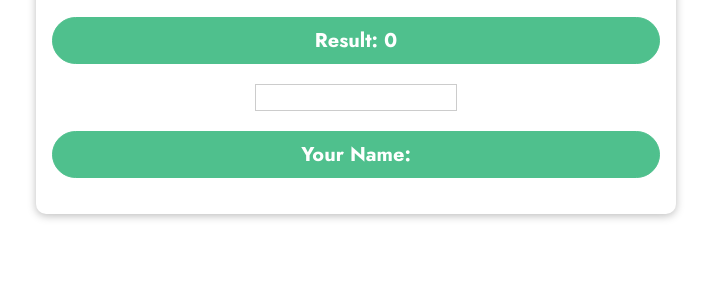
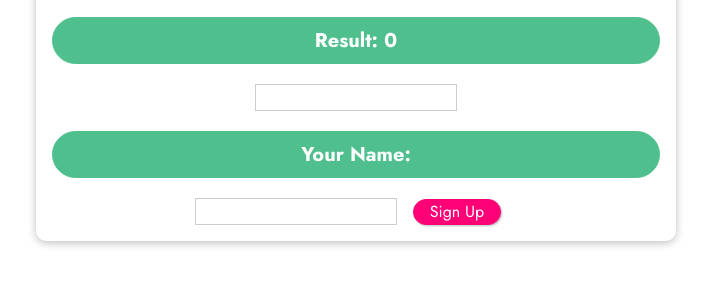
Before and after one commit to jerome-shiftleft/vue-basics, a plain HTML site: page index.html in a window 1280 px wide. Shown: the part 328-614 px from the top of the page, without its empty margins (284-995 px from the left). Drawn offline with nearby package versions, Linux system fonts and the light colour scheme.

Commit message:
progress

```diff
--- a/app.js
+++ b/app.js
@@ -9,6 +9,10 @@ const app = Vue.createApp({
     setName(event, lastname) {
       this.name = event.target.value + lastname;
     },
+    submitForm() {
+      //event.preventDefault();
+      console.log('submitting form');
+    },
     add(num = 1) {
       this.counter = this.counter + num;
     },
--- a/index.html
+++ b/index.html
@@ -19,10 +19,14 @@
     <section id="events">
       <h2>Events in Action</h2>
       <button v-on:click="add(2)">Add 2</button>
-      <button v-on:click="reduce(3)">Reduce 3</button>
+      <button v-on:click.right="reduce(3)" oncontextmenu="return false;">Reduce 3</button>
       <p>Result: {{ counter }}</p>
       <input type="text" v-on:input="setName($event, 'Gomez')">
       <p>Your Name: {{ name }}</p>
+      <form v-on:submit.prevent="submitForm">
+        <input type="text">
+        <button>Sign Up</button>
+      </form>
     </section>
   </body>
 </html>
```
Also changed, not shown: styles.css (line endings or trailing spaces).
